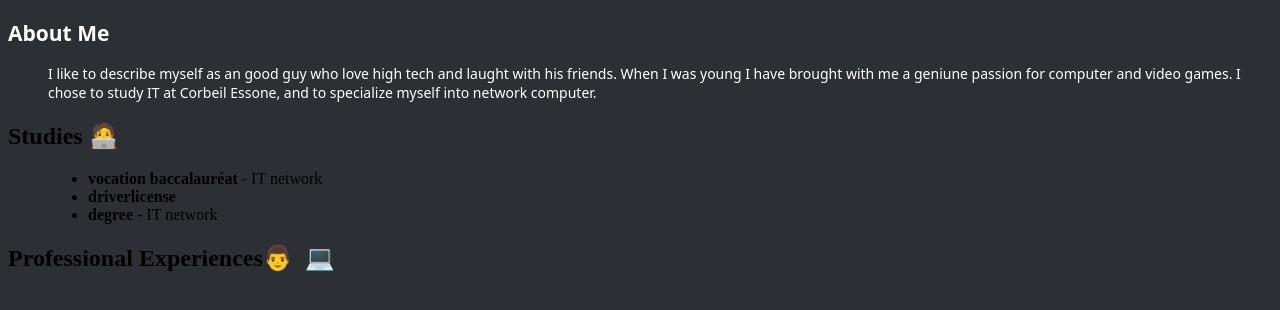
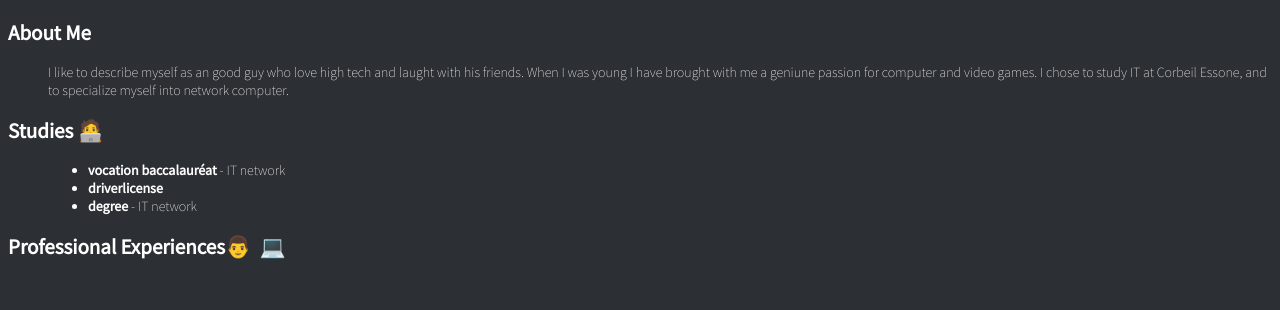
Before and after one commit to alexandretoutsimplement/alexandretoutsimplement, a plain HTML site: page index.html in a window 1280 px wide. Shown: the part 108-418 px from the top of the page. Drawn offline with nearby package versions, Linux system fonts and the light colour scheme.

Commit message:
Add files via upload

```diff
--- a/style.css
+++ b/style.css
@@ -4,7 +4,23 @@
 }
 
 .about-me {
-    font-family: system-ui, -apple-system, BlinkMacSystemFont, 'Segoe UI', Roboto, Oxygen, Ubuntu, Cantarell, 'Open Sans', 'Helvetica Neue', sans-serif;
+    font-family: 'Source Sans Pro', sans-serif;
     color: white;
     font-size: 14px;
+    font-weight: 200;
 }
+
+.studies{
+    font-family: 'Source Sans Pro', sans-serif;
+    color: white;
+    font-size: 14px;
+    font-weight: 200;
+
+}
+
+.professional-experiences{
+    font-family: 'Source Sans Pro', sans-serif;
+    color: white;
+    font-size: 14px;
+    font-weight: 200;
+}
```
